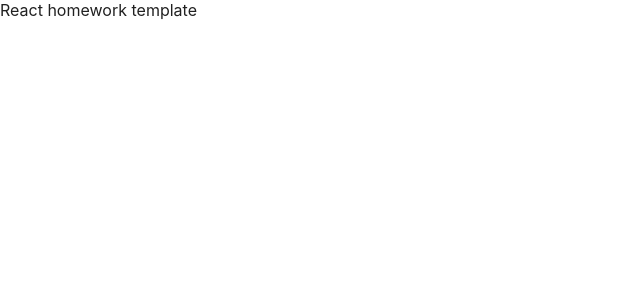
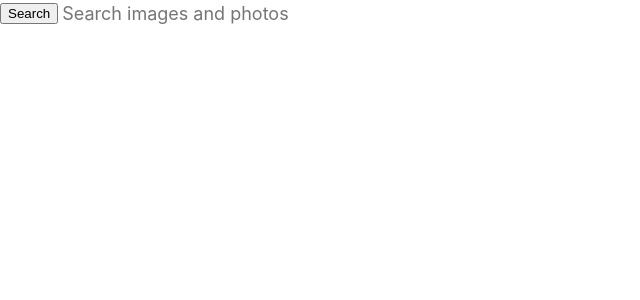
Before and after one commit to sashazakatov/goit-react-hw-03-image-finder, a React (Create React App) app: page / in a window 1280 px wide. Shown: the top 300 px of the page, without its empty margins (0-640 px from the left). Built offline with nearby package versions, Linux system fonts and the light colour scheme.

Commit message:
add Searchbar

```diff
--- a/package.json
+++ b/package.json
@@ -36,5 +36,8 @@
       "last 1 firefox version",
       "last 1 safari version"
     ]
+  },
+  "devDependencies": {
+    "prop-types": "^15.8.1"
   }
 }
--- a/src/components/App/App.jsx
+++ b/src/components/App/App.jsx
@@ -1,11 +1,19 @@
+import { Component } from 'react';
 import css from './App.module.css'
+import {Searchbar} from 'components/Searchbar'
 
-export const App = () => {
-  return (
-    <div
-      className={css.App}
-    >
-      React homework template
-    </div>
-  );
+export class App extends Component{
+  state = {
+    value: '',
+  }
+  hendelSubmit = ({value}) => {
+    this.setState({value});
+  }
+  render(){
+    return (
+      <div className={css.App}>
+        <Searchbar onSubmit={this.hendelSubmit}></Searchbar>
+      </div>
+    );
+  }
 };
--- a/src/components/Searchbar/Searchbar.jsx
+++ b/src/components/Searchbar/Searchbar.jsx
@@ -0,0 +1,43 @@
+import { Component } from "react";
+import css from './Searchbar.module.css';
+import PropTypes from "prop-types";
+
+export class Searchbar extends Component{
+    static propTypes = {
+        onSubmit: PropTypes.func.isRequired,
+    }
+    state = {
+        value: ''
+    }
+    hendelFormSubmit = (e) => {
+        e.preventDefault()
+
+        this.props.onSubmit(this.state);
+        this.setState({value:''})
+    }
+    hendelInputChange = (e) => {
+        const {name, value} = e.currentTarget
+        this.setState({[name]:value})
+    }
+    render(){
+        return(
+        <header className="searchbar">
+        <form className={css.Searchbar} onSubmit={this.hendelFormSubmit}>
+          <button type="submit">
+            <span>Search</span>
+          </button>
+
+          <input
+            className={css.SearchbarInput}
+            type="text"
+            // autocomplete="off"
+            // autofocus
+            placeholder="Search images and photos"
+            name='value'
+            value={this.state.value}
+            onChange={this.hendelInputChange}
+          />
+        </form>
+      </header>)
+    }
+}
--- a/src/components/Searchbar/Searchbar.module.css
+++ b/src/components/Searchbar/Searchbar.module.css
@@ -1,4 +1,4 @@
-.SearchForm {
+.Searchbar {
     display: flex;
     align-items: center;
     width: 100%;
@@ -8,7 +8,7 @@
     overflow: hidden;
 }
 
-.SearchForm-button {
+.SearchbarButton {
     display: inline-block;
     width: 48px;
     height: 48px;
@@ -23,11 +23,11 @@
     outline: none;
 }
 
-.SearchForm-button:hover {
+.SearchbarButton:hover {
     opacity: 1;
 }
 
-.SearchForm-button-label {
+.SearchbarButtonLabel {
     position: absolute;
     width: 1px;
     height: 1px;
@@ -39,7 +39,7 @@
     border: 0;
 }
 
-.SearchForm-input {
+.SearchbarInput {
     display: inline-block;
     width: 100%;
     font: inherit;
@@ -50,7 +50,7 @@
     padding-right: 4px;
 }
 
-.SearchForm-input::placeholder {
+.SearchbarInput::placeholder {
     font: inherit;
     font-size: 18px;
 }
--- a/src/components/Searchbar/index.js
+++ b/src/components/Searchbar/index.js
@@ -0,0 +1 @@
+export {Searchbar} from './Searchbar'
```
Also changed, not shown: 1 other file (tests, documents, lock files or other folders).
